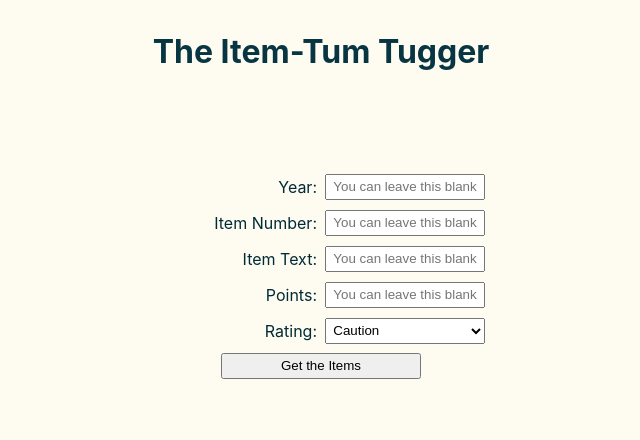
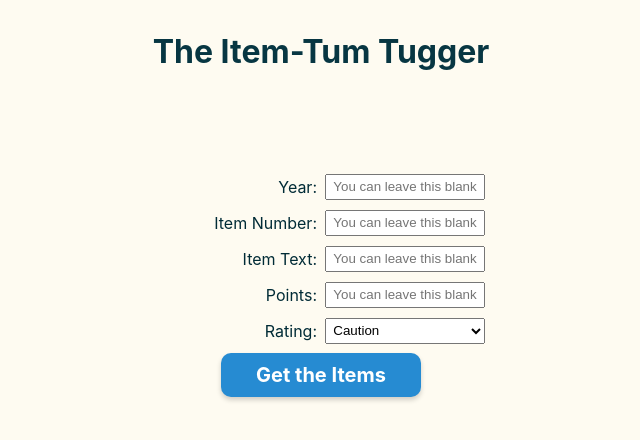
Before and after one commit to GASH-SCAV/big-list-frontend, a React (Create React App) app: page / in a window 1280 px wide. Shown: the top 440 px of the page, without its empty margins (319-959 px from the left). Built offline with nearby package versions, Linux system fonts and the light colour scheme.

Commit message:
Add button styles

```diff
--- a/src/App.css
+++ b/src/App.css
@@ -101,6 +101,62 @@ form > input[type="submit"] {
   grid-column-start: span 2;
 }
 
+.button {
+  /* reset styles */
+  border: none;
+  background-color: transparent;
+  font-family: inherit;
+  padding: 0;
+  cursor: pointer;
+
+  @media screen and (-ms-high-contrast: active) {
+    border: 2px solid currentcolor;
+  }
+  /* END reset */
+
+  display: inline-flex;
+  align-items: center;
+  justify-content: center;
+
+  background-color: var(--blue);
+  color: var(--font-thead-color);
+  border-radius: 0.5em;;
+  box-shadow: 0 3px 5px rgba(0, 0, 0, 0.18);
+
+  padding: 0.25em 0.75em;
+  min-width: 10ch;
+  min-height: 44px;
+  text-align: center;
+  line-height: 1.1;
+  font-size: 1.25em;
+  font-weight: 700;
+
+  transition: 220ms all ease-in-out;
+
+  &:hover,
+  &:active {
+    --btn-hover-bg: color-mix(in srgb, var(--blue) 70%, black 30%);
+    background-color: var(--violet); /* if color-mix unsupported */
+    background-color: var(--btn-hover-bg);
+
+    @media (prefers-color-scheme: dark) {
+      --btn-hover-bg: color-mix(in srgb, var(--blue) 70%, white 30%);
+      color: var(--base03);
+    }
+  }
+
+  &:focus {
+    --focus-color: #4F0A7A;
+    outline-style: solid;
+    outline-color: transparent;
+    box-shadow: 0 0 0 4px var(--focus-color);
+
+    @media (prefers-color-scheme: dark) {
+      --focus-color: #FFF861;
+    }
+  }
+}
+
 .results table {
   margin: 0 auto;
   border-collapse: collapse;
--- a/src/components/Form.js
+++ b/src/components/Form.js
@@ -78,7 +78,7 @@ const Form = ({ formData, setFormData, onSubmit, hasItems }) => {
         ))}
       </select>
 
-      <input type="submit" value="Get the Items" />
+      <input type="submit" value="Get the Items" className="button" />
     </form>
   );
 };
```
